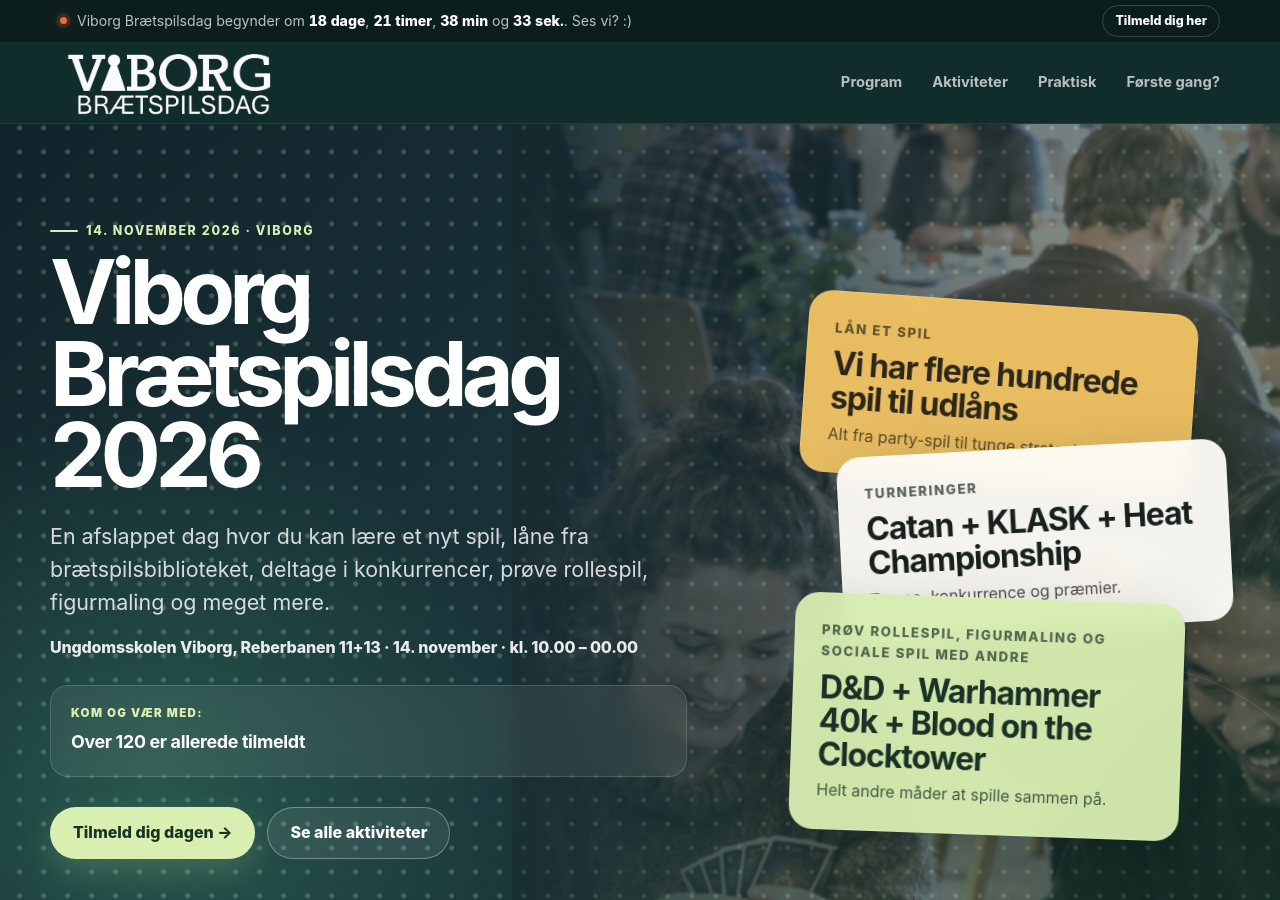
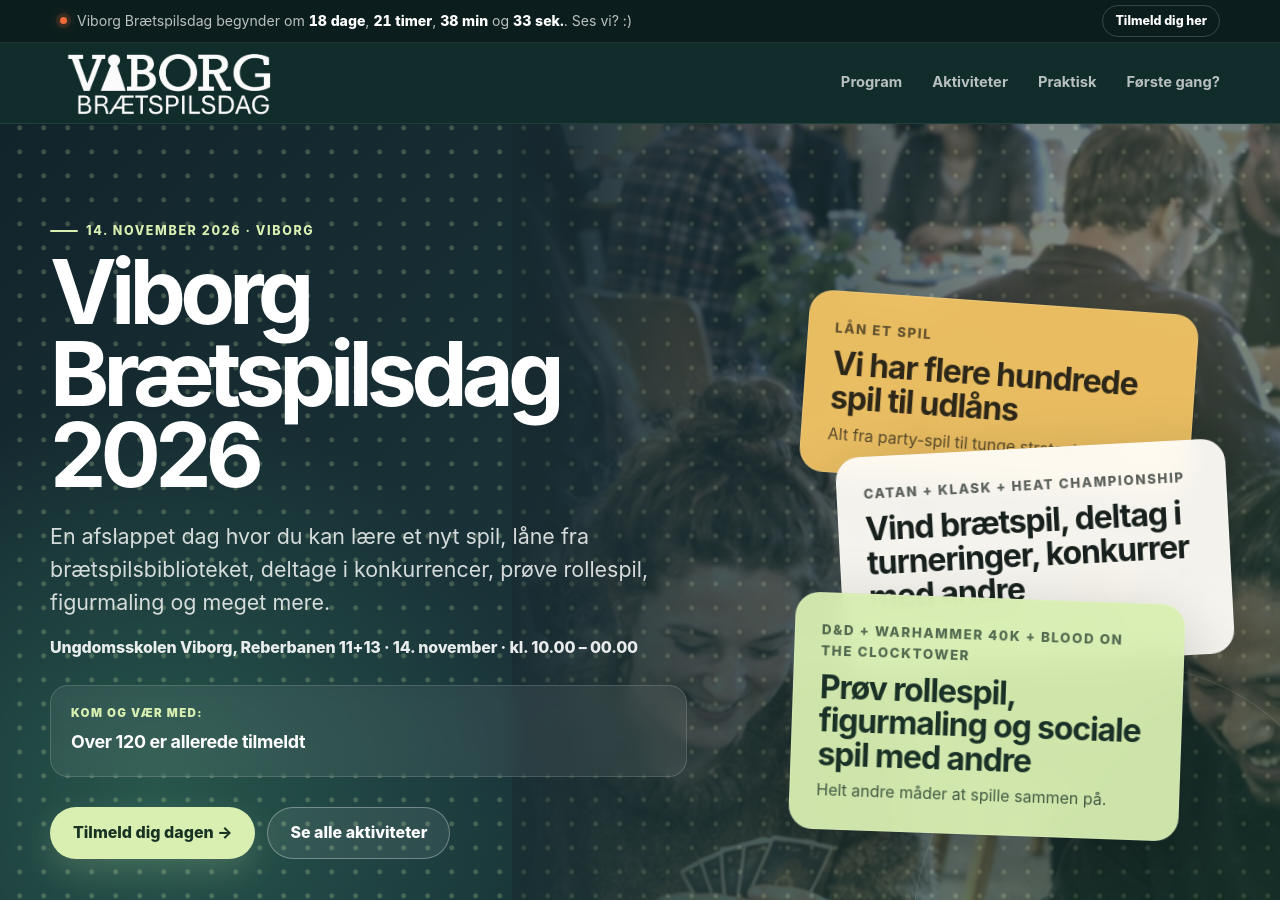
Before and after one commit to Andrejao/spilex, a Jekyll site: the page built from index.html, in a window 1280 px wide and 900 px high. Built offline with Jekyll 4.4.1, drawn with Linux system fonts in a browser that asks for light colours.

Commit message:
Update index.html

```diff
--- a/index.html
+++ b/index.html
@@ -280,13 +280,13 @@
           <p>Alt fra party-spil til tunge strategispil</p>
         </div>
         <div class="vbd-ticket">
-          <small>Turneringer</small>
-          <strong>Catan + KLASK + Heat Championship</strong>
+          <small>Catan + KLASK + Heat Championship</small>
+          <strong>Vind brætspil, deltag i turneringer, konkurrer med andre</strong>
           <p>Tempo, konkurrence og præmier.</p>
         </div>
         <div class="vbd-ticket">
-          <small>Prøv rollespil, figurmaling og sociale spil med andre</small>
-          <strong>D&D + Warhammer 40k + Blood on the Clocktower</strong>
+          <small>D&D + Warhammer 40k + Blood on the Clocktower</small>
+          <strong>Prøv rollespil, figurmaling og sociale spil med andre</strong>
           <p>Helt andre måder at spille sammen på.</p>
         </div>
       </div>
```
